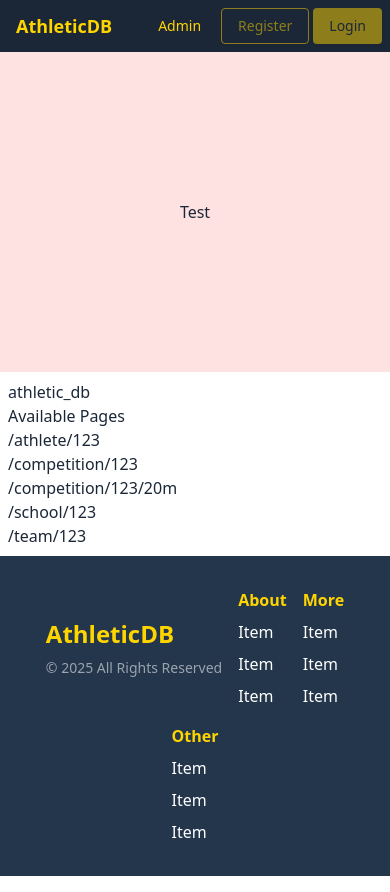
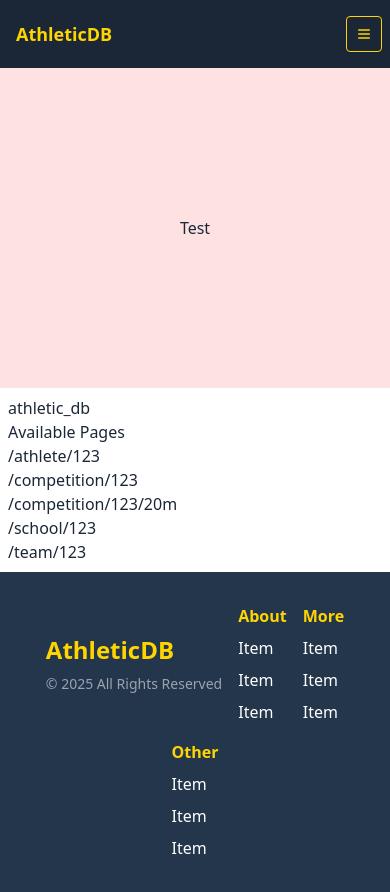
Before and after one commit to sGrie/athletic_db, a Next.js app in the folder frontend/: page / in a window 390 px wide. Built offline with nearby package versions, Linux system fonts and the light colour scheme.

Commit message:
feat(frontend): Make header responsive.

```diff
--- a/frontend/src/components/Header.tsx
+++ b/frontend/src/components/Header.tsx
@@ -1,21 +1,29 @@
 import Link from 'next/link';
+import { MenuIcon } from 'lucide-react';
 
 import { Button } from '@/components/ui/Button';
 
 function Header() {
   return (
-    <div className='bg-foreground p-2 flex justify-center items-center gap-1'>
+    <div className='bg-foreground pl-2 pr-2 pt-4 pb-4 flex justify-center items-center gap-1'>
       <div className='flex-grow text-primary'>
         <Link href='/'>
           <h1 className='font-extrabold text-lg ml-2'>AthleticDB</h1>
         </Link>
       </div>
-      <div className='flex gap-1'>
+      <div className='hidden sm:flex gap-1'>
         <Button variant='link' asChild>
           <Link href='/admin'>Admin</Link>
         </Button>
-        <Button variant='outline' disabled>Register</Button>
+        <Button variant='outline' disabled>
+          Register
+        </Button>
         <Button disabled>Login</Button>
+      </div>
+      <div className='flex sm:hidden gap-1'>
+        <Button variant='outline' size='icon'>
+          <MenuIcon />
+        </Button>
       </div>
     </div>
   );
```
